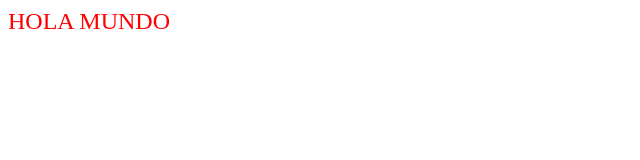
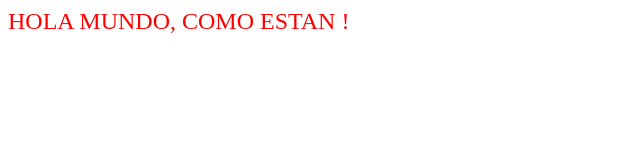
Before and after one commit to mauryvacaf/pruebafab, a plain HTML site: page index.html in a window 1280 px wide. Shown: the whole page, without its empty margins (0-640 px from the left). Drawn offline with Linux system fonts and the light colour scheme.

Commit message:
agregar mensaje como estan

```diff
--- a/index.html
+++ b/index.html
@@ -4,6 +4,6 @@
 	<link href="estilo.css" rel="stylesheet" type="text/css">
 </head>
 <body>
-	HOLA MUNDO
+	HOLA MUNDO, COMO ESTAN !
 </body>
 </html>
```
